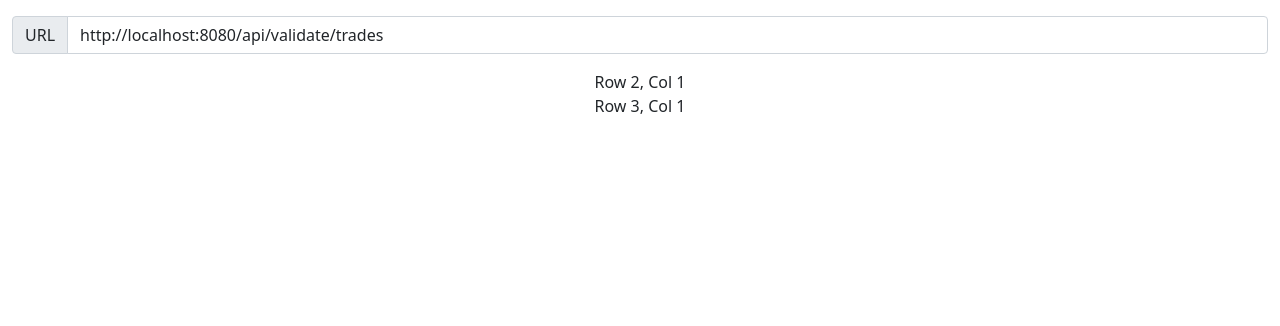
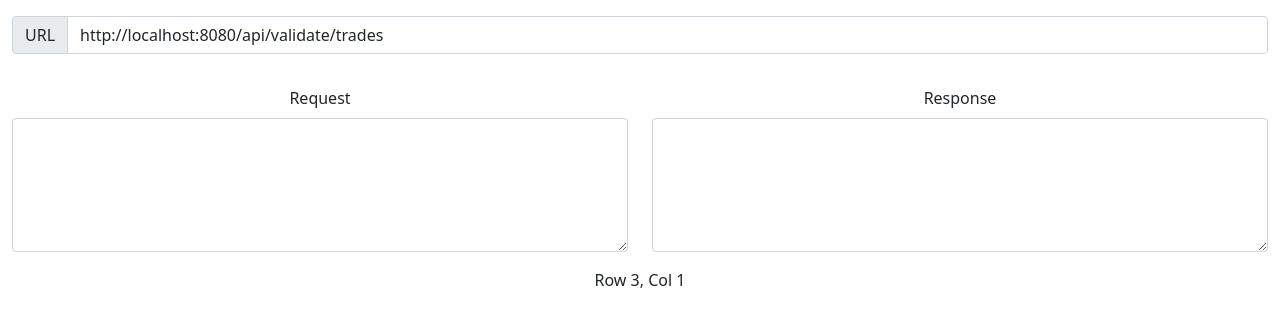
Before and after one commit to summerdebug/rest-client-react, a React (Create React App) app: page / in a window 1280 px wide. Shown: the top 326 px of the page. Built offline with nearby package versions, Linux system fonts and the light colour scheme.

Commit message:
text areas

```diff
--- a/src/App.js
+++ b/src/App.js
@@ -23,7 +23,18 @@ function App() {
                 </Form.Group></Col>
             </Row>
             <Row>
-              <Col>Row 2, Col 1</Col>
+              <Col>
+                <Form.Group className="my-3" controlId="request">
+                  <Form.Label>Request</Form.Label>
+                  <Form.Control as="textarea" rows={5} />
+                </Form.Group>
+              </Col>
+              <Col>
+                <Form.Group className="my-3" controlId="response">
+                  <Form.Label>Response</Form.Label>
+                  <Form.Control as="textarea" rows={5} />
+                </Form.Group>
+              </Col>
             </Row>
             <Row>
               <Col>Row 3, Col 1</Col>
```
